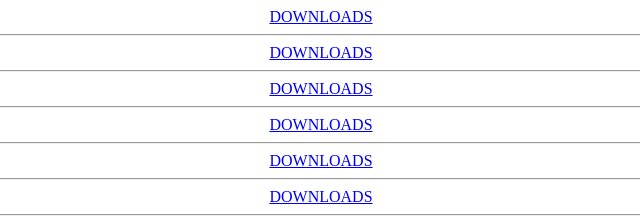
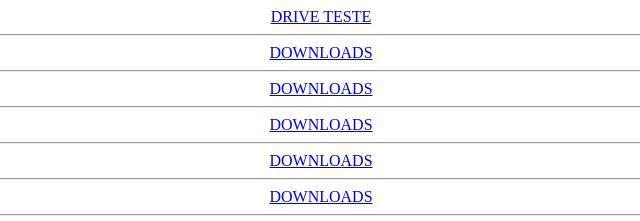
Before and after one commit to santos246/DOWNLOAD-LINK, a plain HTML site: page index.html in a window 1280 px wide. Shown: the top 221 px of the page, 319-959 px from the left. Drawn offline with Linux system fonts and the light colour scheme.

Commit message:
Update index.html

```diff
--- a/index.html
+++ b/index.html
@@ -2,7 +2,7 @@
 <!------------------------------------------------------------------------>
 <a href='
 https://drive.google.com/file/d/1sW_r2Pl8duHvsHcwWRC_Sj5c-2BzpZDE/view?usp=sharing
-' download='imagem' target='_blank'>DOWNLOADS</a><br/><hr/>
+' download='imagem' target='_blank'>DRIVE TESTE</a><br/><hr/>
 <!------------------------------------------------------------------------>
 <a href='
 LINK
```
